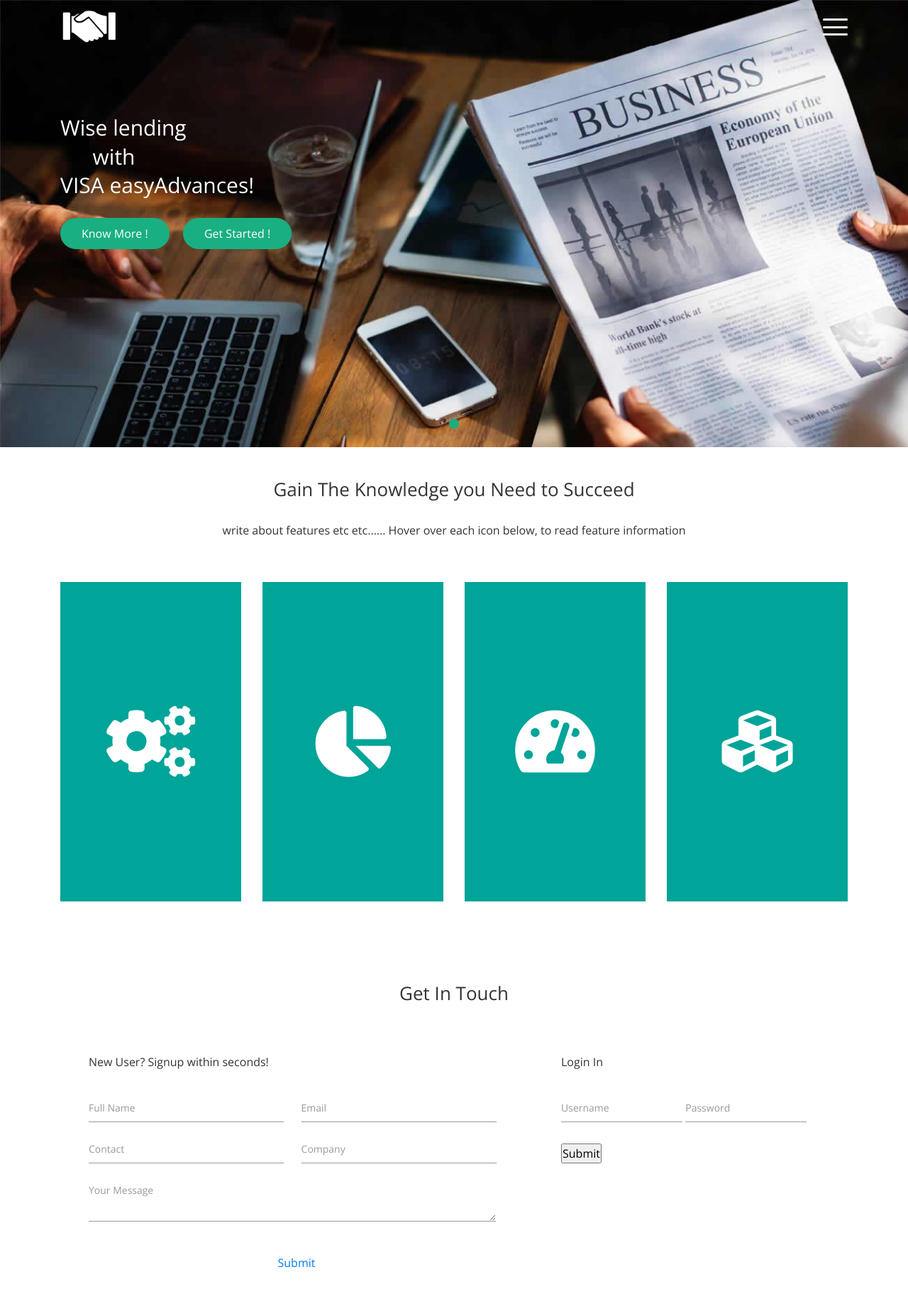
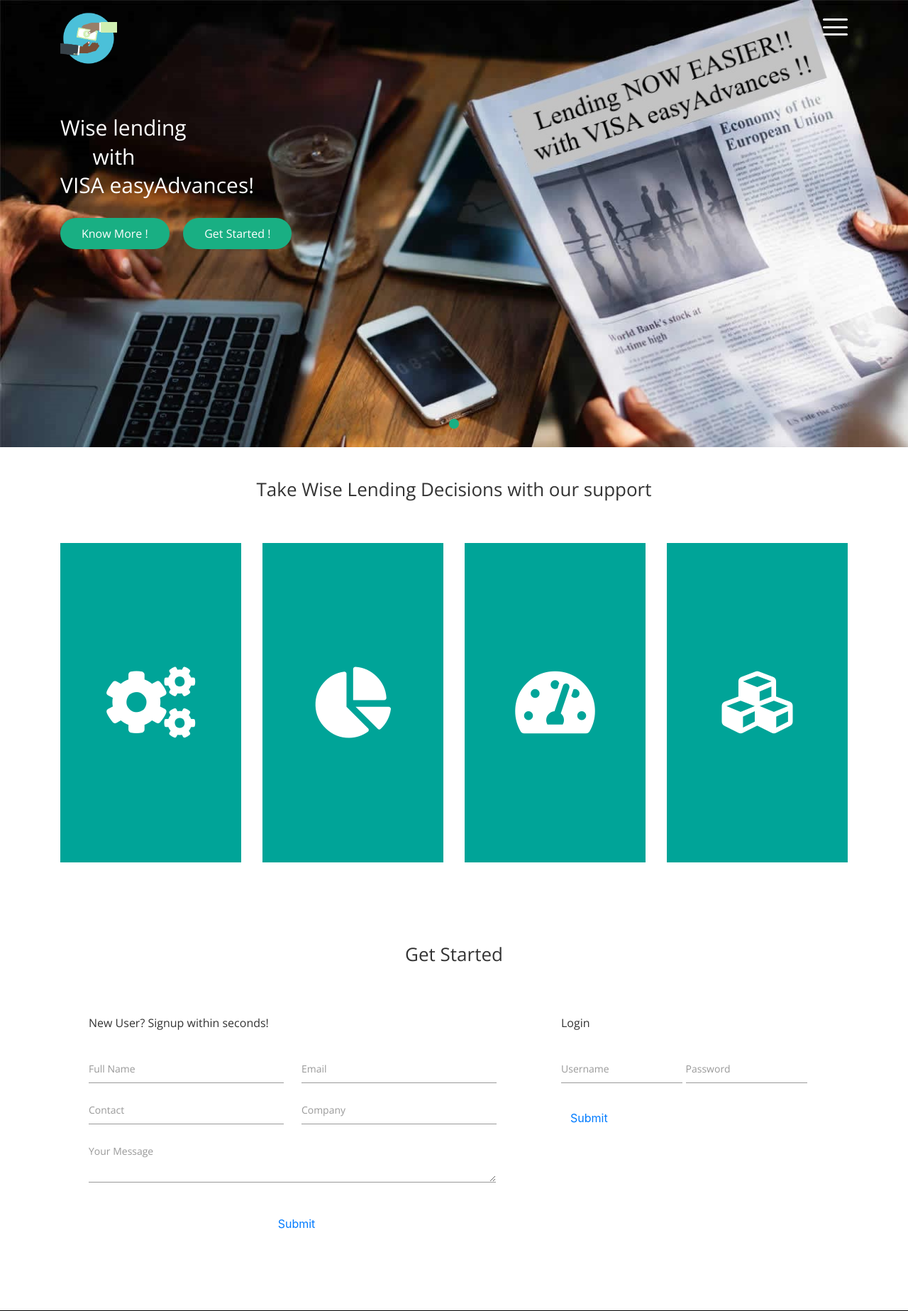
Before and after one commit to purva98/VisaProject, a Flask app: page / in a window 1280 px wide. Shown: the top 1847 px of the page at 71% size. Run offline with Flask 2, Linux system fonts and the light colour scheme; some libraries are stand-ins or nearby versions.

Commit message:
UI changes

```diff
--- a/templates/after_login.html
+++ b/templates/after_login.html
@@ -7,9 +7,9 @@
   <meta name="viewport" content="width=device-width, initial-scale=1">
   <meta http-equiv=“X-UA-Compatible” content=“IE=edge”>
   <!-- favicons -->
-  <link rel="apple-touch-icon" sizes="180x180" href="{{ url_for('static', filename='images/favicons/apple-touch-icon.png') }}">
-  <link rel="icon" type="image/png" sizes="32x32" href="{{ url_for('static', filename='images/favicons/favicon-32x32.png') }}">
-  <link rel="icon" type="image/png" sizes="16x16" href="{{ url_for('static', filename='images/favicons/favicon-16x16.png') }}">
+  <link rel="apple-touch-icon" sizes="180x180" href="{{ url_for('static', filename='images/logo2.png') }}">
+  <link rel="icon" type="image/png" sizes="32x32" href="{{ url_for('static', filename='images/logo2.png') }}">
+  <link rel="icon" type="image/png" sizes="16x16" href="{{ url_for('static', filename='images/logo2.png') }}">
   <link rel="manifest" href="{{ url_for('static', filename='images/favicons/site.webmanifest') }}">
   <link rel="mask-icon" href="{{ url_for('static', filename='images/favicons/safari-pinned-tab.svg') }}" color="#5bbad5">
   <meta name="msapplication-TileColor" content="#da532c">
--- a/templates/index.html
+++ b/templates/index.html
@@ -7,9 +7,9 @@
   <meta name="viewport" content="width=device-width, initial-scale=1">
   <meta http-equiv=“X-UA-Compatible” content=“IE=edge”>
   <!-- favicons -->
-  <link rel="apple-touch-icon" sizes="180x180" href="{{ url_for('static', filename='images/favicons/apple-touch-icon.png') }}">
-  <link rel="icon" type="image/png" sizes="32x32" href="{{ url_for('static', filename='images/favicons/favicon-32x32.png') }}">
-  <link rel="icon" type="image/png" sizes="16x16" href="{{ url_for('static', filename='images/favicons/favicon-16x16.png') }}">
+  <link rel="apple-touch-icon" sizes="180x180" href="{{ url_for('static', filename='images/logo2.png') }}">
+  <link rel="icon" type="image/png" sizes="32x32" href="{{ url_for('static', filename='images/logo2.png') }}">
+  <link rel="icon" type="image/png" sizes="16x16" href="{{ url_for('static', filename='images/logo2.png') }}">
   <link rel="manifest" href="{{ url_for('static', filename='images/favicons/site.webmanifest') }}">
   <link rel="mask-icon" href="{{ url_for('static', filename='images/favicons/safari-pinned-tab.svg') }}" color="#5bbad5">
   <meta name="msapplication-TileColor" content="#da532c">
@@ -19,6 +19,7 @@
   <link rel="stylesheet" type="text/css" href="{{ url_for('static', filename='styles/style.css') }}">
   <link rel="stylesheet" type="text/css" href="{{ url_for('static', filename='styles/custom-responsive-style.css') }}">
   <link href="https://fonts.googleapis.com/css?family=Open+Sans:300,400,600,700" rel="stylesheet">
+  <link rel="stylesheet" href="https://stackpath.bootstrapcdn.com/bootstrap/4.1.1/css/bootstrap.min.css" integrity="sha384-WskhaSGFgHYWDcbwN70/dfYBj47jz9qbsMId/iRN3ewGhXQFZCSftd1LZCfmhktB" crossorigin="anonymous">
   <script type="text/javascript" src="{{ url_for('static', filename='script/jquery-3.2.1.min.js') }}"></script>
   <script type="text/javascript"src="{{ url_for('static', filename='script/all-plugins.js') }}"></script>
   <script type="text/javascript" src="{{ url_for('static', filename='script/plugin-active.js') }}"></script>
@@ -32,7 +33,7 @@
         <div class="row">
           <div class="col">
             <div class="logo">
-              <a href="#"><img src="{{ url_for('static', filename='images/logo.png') }}" alt="Logo"></a>
+              <a href="#"><img src="{{ url_for('static', filename='images/logo2.png') }}" alt="Logo"></a>
             </div>
           </div>
           <div class="col text-right">
@@ -81,12 +82,13 @@
     </div>
   </section>
   <!-- Banner ends here -->
+
   <!-- Features section starts here -->
   <section id="Gain">
     <div class="container">
       <div class="title text-center">
-        <h3>Gain The Knowledge you Need to Succeed</h3>
-        <p> write about features etc etc...... Hover over each icon below, to read feature information</p>
+        <h3>Take Wise Lending Decisions with our support</h3>
+        <p> </p>
       </div>
       <div class="row">
         <div class="col-xs-12 col-sm-12 col-md-6 col-lg-3 col-xl-3">
@@ -95,8 +97,8 @@
               <i class="fa fa-cogs"></i>
             </div>
             <div class="icon-text">
-              <h3>Title</h3>
-              <p>Lorem ipsum dolor sit amet, consectetur adipisicing elit. Labore sapiente cumque est, quaerat sequi aperiam quae repellendus. Aspernatur corrupti eos quam beatae, voluptatibus nemo distinctio ad suscipit, et officia velit.</p>
+              <h3>Easy Onboarding</h3>
+              <p>If you are a VISA partner bank, get onboarded with us within seconds!</p>
               <div class="cta">
                 <a title="Read More" href="#"><i class="fa fa-arrow-right" aria-hidden="true"></i></a>
               </div>
@@ -109,8 +111,8 @@
               <i class="fa fa-chart-pie"></i>
             </div>
             <div class="icon-text">
-              <h3>Title</h3>
-              <p>Lorem ipsum dolor sit amet, consectetur adipisicing elit. Labore sapiente cumque est, quaerat sequi aperiam quae repellendus. Aspernatur corrupti eos quam beatae, voluptatibus nemo distinctio ad suscipit, et officia velit.</p>
+              <h3>Merchant Locator</h3>
+              <p>Locate the merchants using pincode! Get insights to their profile!</p>
               <div class="cta">
                 <a title="Read More" href="#"><i class="fa fa-arrow-right" aria-hidden="true"></i></a>
               </div>
@@ -123,8 +125,8 @@
               <i class="fa fa-tachometer-alt"></i>
             </div>
             <div class="icon-text">
-              <h3>Title</h3>
-              <p>Lorem ipsum dolor sit amet, consectetur adipisicing elit. Labore sapiente cumque est, quaerat sequi aperiam quae repellendus. Aspernatur corrupti eos quam beatae, voluptatibus nemo distinctio ad suscipit, et officia velit.</p>
+              <h3>Know your clients</h3>
+              <p>With features like Trust score and Transactional volumes, know your clinets background</p>
               <div class="cta">
                 <a title="Read More" href="#"><i class="fa fa-arrow-right" aria-hidden="true"></i></a>
               </div>
@@ -137,8 +139,8 @@
               <i class="fa fa-cubes"></i>
             </div>
             <div class="icon-text">
-              <h3>Title</h3>
-              <p>Lorem ipsum dolor sit amet, consectetur adipisicing elit. Labore sapiente cumque est, quaerat sequi aperiam quae repellendus. Aspernatur corrupti eos quam beatae, voluptatibus nemo distinctio ad suscipit, et officia velit.</p>
+              <h3>Advertising Strategies</h3>
+              <p>Isn't it awesome to know which merchants require loans? Gain insights to build your custom advertisements in different locations!</p>
               <div class="cta">
                 <a title="Read More" href="#"><i class="fa fa-arrow-right" aria-hidden="true"></i></a>
               </div>
@@ -153,7 +155,7 @@
   <!-- Contact us section starts here -->
   <section id="ContactUs">
     <div class="container contact-container">
-      <h3 class="contact-title">Get In Touch</h3>
+      <h3 class="contact-title">Get Started </h3>
       <div class="contact-outer-wrapper">
         <div class="form-wrap">
           <p>New User? Signup within seconds!</p>
@@ -186,7 +188,7 @@
           </form>
         </div>
 		<div class="form-wrap">
-          <p>Login In</p>
+          <p>Login</p>
           <form action="/login" method="post">
 
             <div class="email floating-label">
@@ -198,7 +200,7 @@
               <label for="pass">Password</label>
             </div>
             <div>
-                <input type="submit" class="submit-btn" />
+              <input type="submit"  class="btn btn-link" />
             </div>
           </form>
         </div>
--- a/templates/merchant_list.html
+++ b/templates/merchant_list.html
@@ -7,9 +7,9 @@
   <meta name="viewport" content="width=device-width, initial-scale=1">
   <meta http-equiv=“X-UA-Compatible” content=“IE=edge”>
   <!-- favicons -->
-  <link rel="apple-touch-icon" sizes="180x180" href="{{ url_for('static', filename='images/favicons/apple-touch-icon.png') }}">
-  <link rel="icon" type="image/png" sizes="32x32" href="{{ url_for('static', filename='images/favicons/favicon-32x32.png') }}">
-  <link rel="icon" type="image/png" sizes="16x16" href="{{ url_for('static', filename='images/favicons/favicon-16x16.png') }}">
+  <link rel="apple-touch-icon" sizes="180x180" href="{{ url_for('static', filename='images/logo2.png') }}">
+  <link rel="icon" type="image/png" sizes="32x32" href="{{ url_for('static', filename='images/logo2.png') }}">
+  <link rel="icon" type="image/png" sizes="16x16" href="{{ url_for('static', filename='images/logo2.png') }}">
   <link rel="manifest" href="{{ url_for('static', filename='images/favicons/site.webmanifest') }}">
   <link rel="mask-icon" href="{{ url_for('static', filename='images/favicons/safari-pinned-tab.svg') }}" color="#5bbad5">
   <meta name="msapplication-TileColor" content="#da532c">
--- a/templates/merchant_profiles.html
+++ b/templates/merchant_profiles.html
@@ -7,9 +7,9 @@
   <meta name="viewport" content="width=device-width, initial-scale=1">
   <meta http-equiv=“X-UA-Compatible” content=“IE=edge”>
   <!-- favicons -->
-  <link rel="apple-touch-icon" sizes="180x180" href="{{ url_for('static', filename='images/favicons/apple-touch-icon.png') }}">
-  <link rel="icon" type="image/png" sizes="32x32" href="{{ url_for('static', filename='images/favicons/favicon-32x32.png') }}">
-  <link rel="icon" type="image/png" sizes="16x16" href="{{ url_for('static', filename='images/favicons/favicon-16x16.png') }}">
+  <link rel="apple-touch-icon" sizes="180x180" href="{{ url_for('static', filename='images/logo2.png') }}">
+  <link rel="icon" type="image/png" sizes="32x32" href="{{ url_for('static', filename='images/logo2.png') }}">
+  <link rel="icon" type="image/png" sizes="16x16" href="{{ url_for('static', filename='images/logo2.png') }}">
   <link rel="manifest" href="{{ url_for('static', filename='images/favicons/site.webmanifest') }}">
   <link rel="mask-icon" href="{{ url_for('static', filename='images/favicons/safari-pinned-tab.svg') }}" color="#5bbad5">
   <meta name="msapplication-TileColor" content="#da532c">
```
Also changed, not shown: static/images/banner.jpg, static/images/logo2.png (added).
